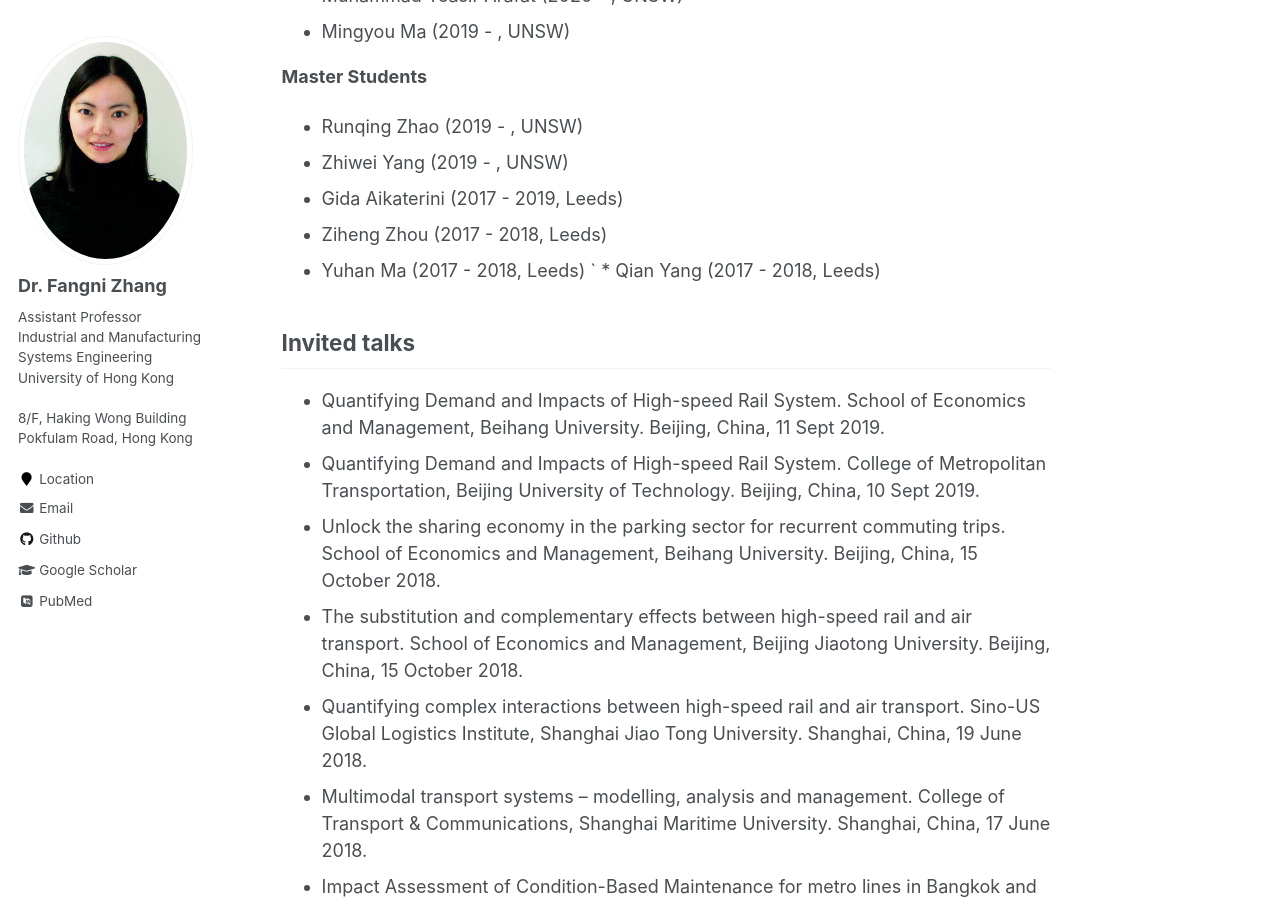
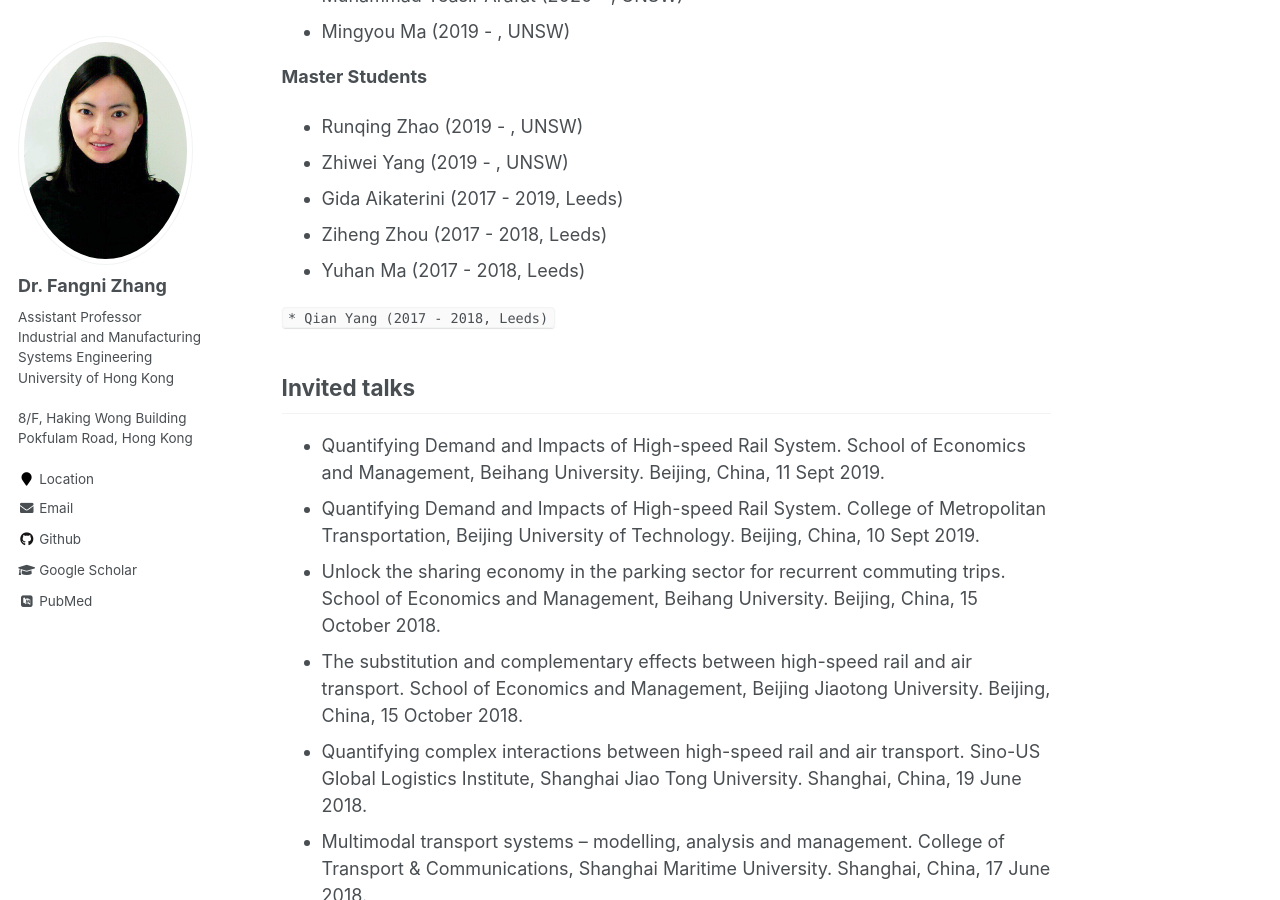
Before and after one commit to fangnizhang/fangnizhang.github.io, a Jekyll site: the page built from _pages/research.md, in a window 1280 px wide and 900 px high, scrolled down 324 px. Built offline with Jekyll 4.4.1, drawn with Linux system fonts in a browser that asks for light colours; some web fonts are replaced.

Commit message:
Update research.md

````diff
--- a/_pages/research.md
+++ b/_pages/research.md
@@ -16,7 +16,8 @@ Research students
 * Gida Aikaterini (2017 - 2019, Leeds)
 * Ziheng Zhou (2017 - 2018, Leeds)
 * Yuhan Ma (2017 - 2018, Leeds)
-` * Qian Yang (2017 - 2018, Leeds)
+
+``` * Qian Yang (2017 - 2018, Leeds)```
 
 Invited talks
 ------------
````
